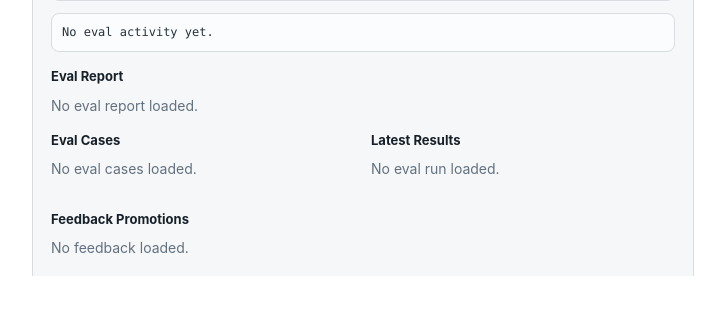
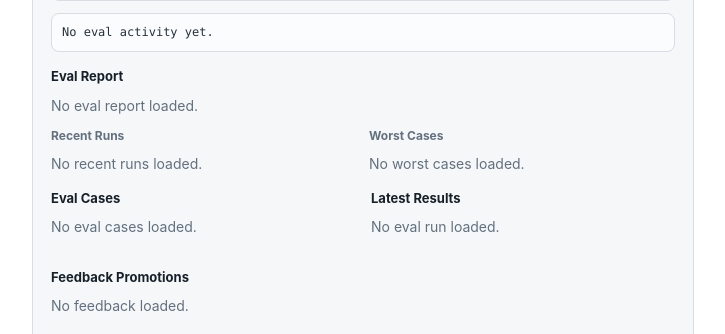
Before and after one commit to gary9630/knowledge-base-qa-bot, a FastAPI app: page / in a window 1280 px wide, after a click on "Feedback / Evals". Shown: the part 741-1075 px from the top of the page, without its empty margins (227-952 px from the left). Before the commit the page ends 1017 px from the top, so only its background shows below. Run offline with FastAPI, Linux system fonts and the light colour scheme; some libraries are stand-ins or nearby versions.

Commit message:
fix: harden eval automation reporting

```diff
--- a/app/ui/static/app.css
+++ b/app/ui/static/app.css
@@ -609,6 +609,24 @@ select {
   grid-template-columns: repeat(auto-fit, minmax(150px, 1fr));
 }
 
+.report-sections {
+  display: grid;
+  grid-template-columns: repeat(auto-fit, minmax(220px, 1fr));
+  gap: 12px;
+  margin-top: 12px;
+}
+
+.report-section {
+  min-width: 0;
+}
+
+.report-section h4 {
+  margin: 0;
+  color: var(--muted);
+  font-size: 12px;
+  line-height: 1.25;
+}
+
 .source-table-row {
   display: grid;
   grid-template-columns: minmax(160px, 1fr) 90px 120px;
--- a/app/ui/static/app.js
+++ b/app/ui/static/app.js
@@ -59,6 +59,8 @@
     evalSummary: $("#eval-summary"),
     evalStatus: $("#eval-status"),
     evalReport: $("#eval-report"),
+    evalRecentRuns: $("#eval-recent-runs"),
+    evalWorstCases: $("#eval-worst-cases"),
     feedbackPromotions: $("#feedback-promotions"),
     refreshEvals: $("#refresh-evals"),
     seedEvals: $("#seed-evals"),
@@ -780,6 +782,8 @@
       elements.evalCases.replaceChildren(emptyText(message));
       elements.evalResults.replaceChildren(emptyText("No eval run loaded."));
       elements.evalReport.replaceChildren(emptyText("No eval report loaded."));
+      elements.evalRecentRuns.replaceChildren(emptyText("No recent runs loaded."));
+      elements.evalWorstCases.replaceChildren(emptyText("No worst cases loaded."));
       elements.feedbackPromotions.replaceChildren(emptyText("No feedback loaded."));
       renderEvalSummary(null);
       setEvalStatus(message);
@@ -863,6 +867,8 @@
     } catch (error) {
       state.evalReport = null;
       elements.evalReport.replaceChildren(emptyText("No eval report loaded."));
+      elements.evalRecentRuns.replaceChildren(emptyText("No recent runs loaded."));
+      elements.evalWorstCases.replaceChildren(emptyText("No worst cases loaded."));
     }
   }
 
@@ -933,6 +939,8 @@
 
   function renderEvalReport(report) {
     elements.evalReport.replaceChildren();
+    elements.evalRecentRuns.replaceChildren();
+    elements.evalWorstCases.replaceChildren();
     const totals = report && report.totals ? report.totals : {};
     const latest = report && report.latest_run ? report.latest_run : null;
     const cards = [
@@ -965,6 +973,50 @@
       row.append(title, meta);
       elements.evalReport.append(row);
     });
+
+    const recentRuns = report && Array.isArray(report.recent_runs) ? report.recent_runs : [];
+    if (recentRuns.length === 0) {
+      elements.evalRecentRuns.append(emptyText("No recent runs loaded."));
+    } else {
+      recentRuns.slice(0, 5).forEach((run) => {
+        const row = document.createElement("div");
+        row.className = `report-row is-${run.status || "unknown"}`;
+        const title = document.createElement("strong");
+        title.textContent = `${run.status || "unknown"} · ${formatPercent(run.stats && run.stats.pass_rate)} pass`;
+        const meta = document.createElement("span");
+        meta.className = "source-meta";
+        meta.textContent = [
+          run.trigger,
+          run.strategy,
+          run.stats ? `${run.stats.passed || 0}/${run.stats.total || 0}` : null,
+          formatDateTime(run.created_at),
+        ]
+          .filter(Boolean)
+          .join(" · ");
+        row.append(title, meta);
+        elements.evalRecentRuns.append(row);
+      });
+    }
+
+    const worstCases = report && Array.isArray(report.worst_cases) ? report.worst_cases : [];
+    if (worstCases.length === 0) {
+      elements.evalWorstCases.append(emptyText("No worst cases loaded."));
+    } else {
+      worstCases.slice(0, 5).forEach((evalCase) => {
+        const row = document.createElement("div");
+        row.className = `report-row ${evalCase.failed ? "is-failed" : "is-passed"}`;
+        const title = document.createElement("strong");
+        title.textContent = evalCase.name || evalCase.query || evalCase.case_id;
+        const meta = document.createElement("span");
+        meta.className = "source-meta";
+        meta.textContent = [
+          `${evalCase.failed || 0}/${evalCase.total || 0} failed`,
+          `${formatPercent(evalCase.pass_rate)} pass`,
+        ].join(" · ");
+        row.append(title, meta);
+        elements.evalWorstCases.append(row);
+      });
+    }
   }
 
   function renderFeedbackPromotions(feedbackItems) {
@@ -1121,6 +1173,17 @@
     return `${Math.round(number * 100)}%`;
   }
 
+  function formatDateTime(value) {
+    if (!value) {
+      return null;
+    }
+    const date = new Date(value);
+    if (Number.isNaN(date.getTime())) {
+      return String(value);
+    }
+    return date.toLocaleString();
+  }
+
   function emptyText(text) {
     const node = document.createElement("p");
     node.className = "muted";
--- a/app/ui/templates/index.html
+++ b/app/ui/templates/index.html
@@ -188,6 +188,20 @@
             <div class="eval-report" id="eval-report">
               <p class="muted">No eval report loaded.</p>
             </div>
+            <div class="report-sections">
+              <section class="report-section" aria-labelledby="recent-runs-heading">
+                <h4 id="recent-runs-heading">Recent Runs</h4>
+                <div class="eval-report" id="eval-recent-runs">
+                  <p class="muted">No recent runs loaded.</p>
+                </div>
+              </section>
+              <section class="report-section" aria-labelledby="worst-cases-heading">
+                <h4 id="worst-cases-heading">Worst Cases</h4>
+                <div class="eval-report" id="eval-worst-cases">
+                  <p class="muted">No worst cases loaded.</p>
+                </div>
+              </section>
+            </div>
           </section>
 
           <div class="eval-grid">
```
Also changed, not shown: app/api/evals.py (+10 -6 lines), app/evals/runner.py (+28 -0 lines), scripts/run_evals.py (+44 -11 lines), tests/e2e/test_ui.py (+4 -0 lines), tests/integration/test_evals.py (+65 -0 lines).
